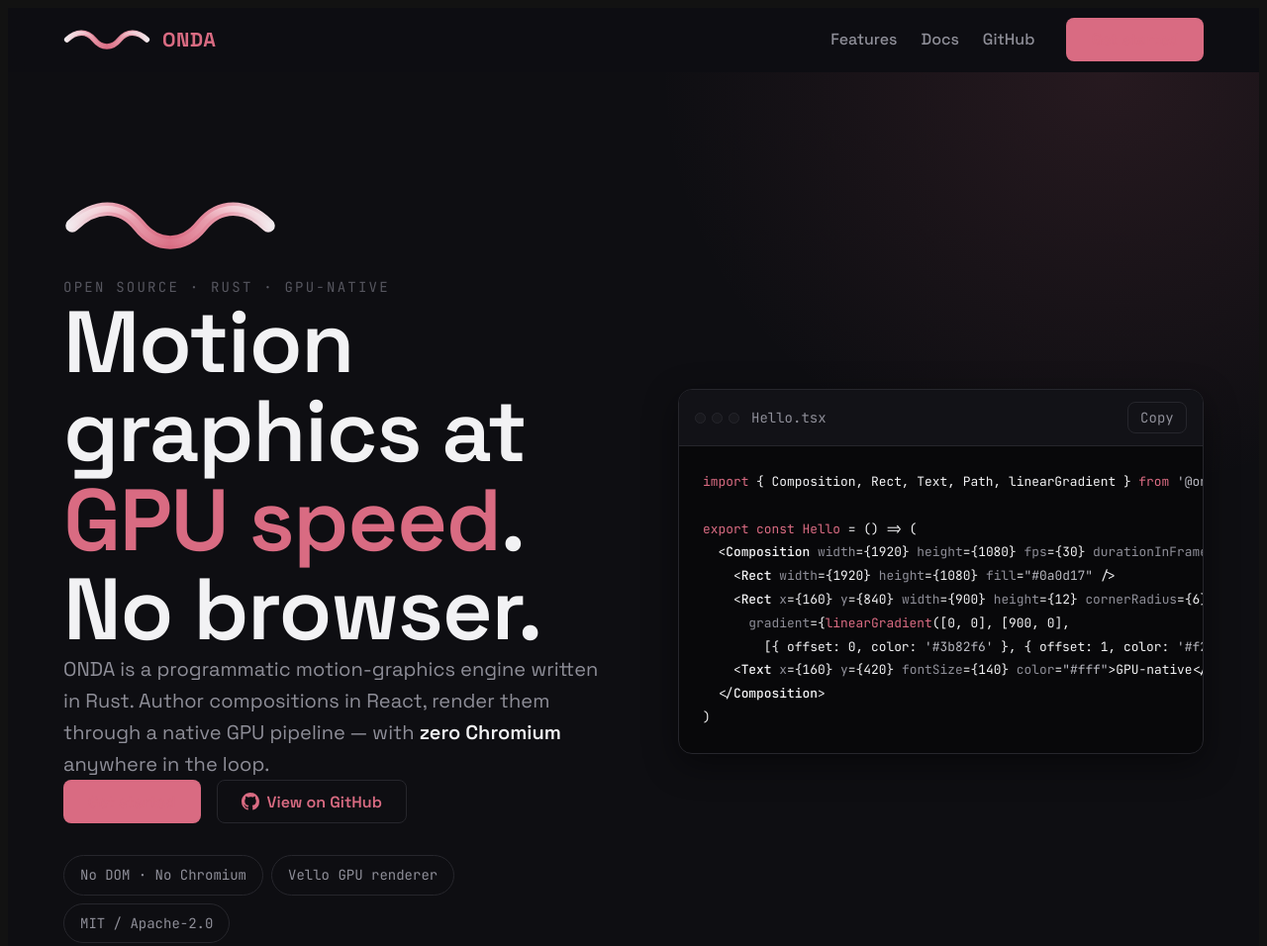
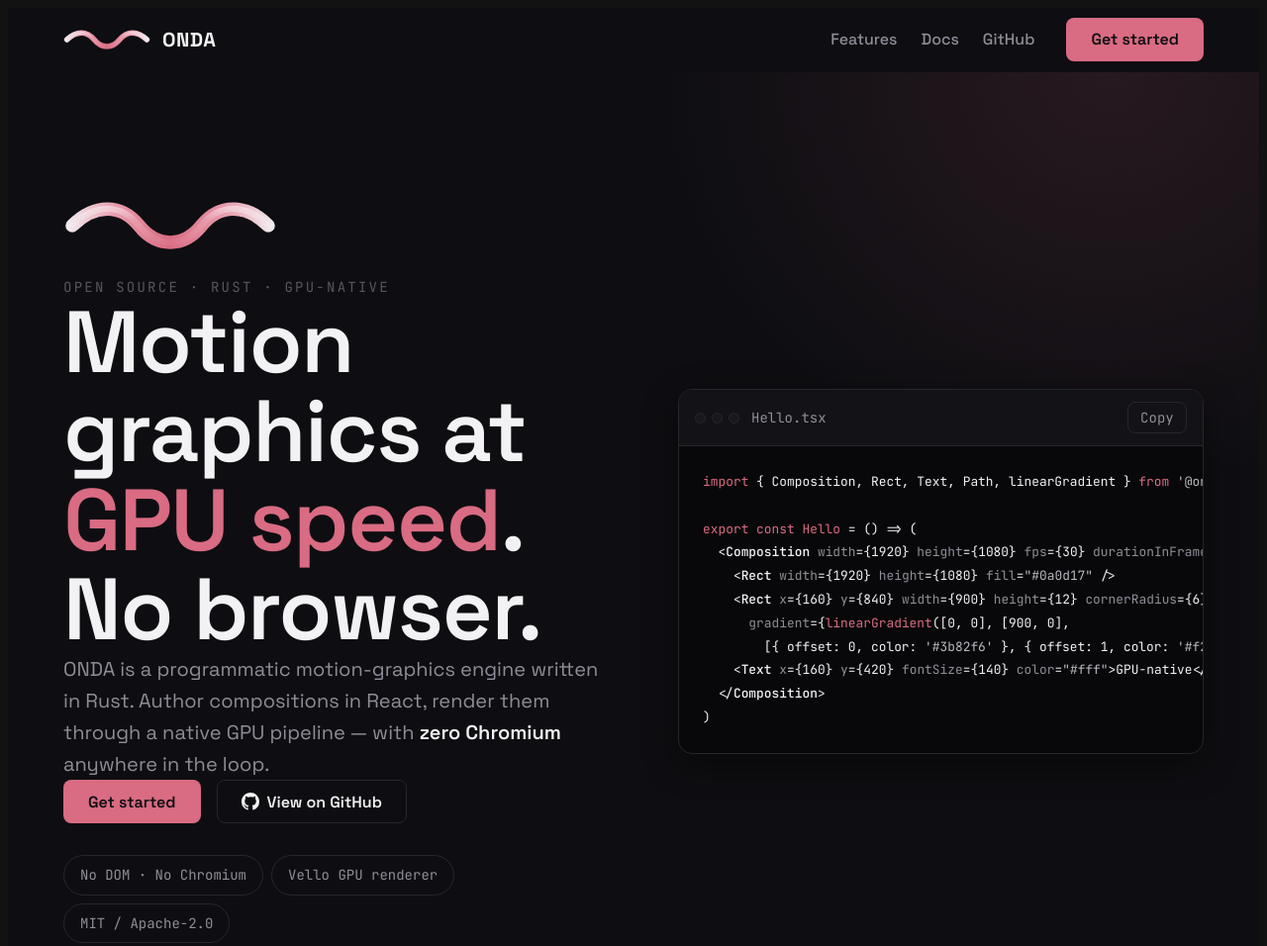
Before and after one commit to onda-engine/onda-engine, an Astro site in the folder apps/site/: page / in a window 1280 px wide. Shown: the top 956 px of the page at 99% size. Built offline with nearby package versions, Linux system fonts and the light colour scheme; Astro itself is replaced by a stand-in of ours; a web font is replaced by a local one.

Commit message:
fix(site): primary button text invisible (rose-on-rose)
The .btn--primary/.brand are <a> elements, so the scoped base rule
`.onda-landing a { color: var(--accent) }` (specificity 0,1,1) outranked
`.btn--primary { color: var(--on-accent) }` (0,1,0) — the 'Get started' label
rendered rose on a rose fill (invisible). Prefix the button + brand color rules
with .onda-landing so they win. Brand wordmark is white again too.

```diff
--- a/apps/site/src/pages/index.astro
+++ b/apps/site/src/pages/index.astro
@@ -562,20 +562,22 @@
       .btn:active {
         transform: translateY(1px);
       }
-      .btn--primary {
+      /* Prefixed with .onda-landing so the button text color outranks the
+         scoped base `.onda-landing a` rule (these buttons are <a> elements). */
+      .onda-landing .btn--primary {
         background: var(--accent);
         color: var(--on-accent);
       }
-      .btn--primary:hover {
+      .onda-landing .btn--primary:hover {
         background: var(--accent-600);
         color: var(--on-accent);
       }
-      .btn--ghost {
+      .onda-landing .btn--ghost {
         background: transparent;
         color: var(--text);
         border-color: var(--border);
       }
-      .btn--ghost:hover {
+      .onda-landing .btn--ghost:hover {
         background: var(--surface-2);
         color: var(--text);
         border-color: #34343c;
@@ -609,14 +611,14 @@
         gap: var(--s-6);
         min-height: 64px;
       }
-      .brand {
+      .onda-landing .brand {
         display: inline-flex;
         align-items: center;
         gap: var(--s-3);
         color: var(--text);
         font-family: var(--font-head);
       }
-      .brand:hover {
+      .onda-landing .brand:hover {
         color: var(--text);
       }
       .brand__mark-img {
```
